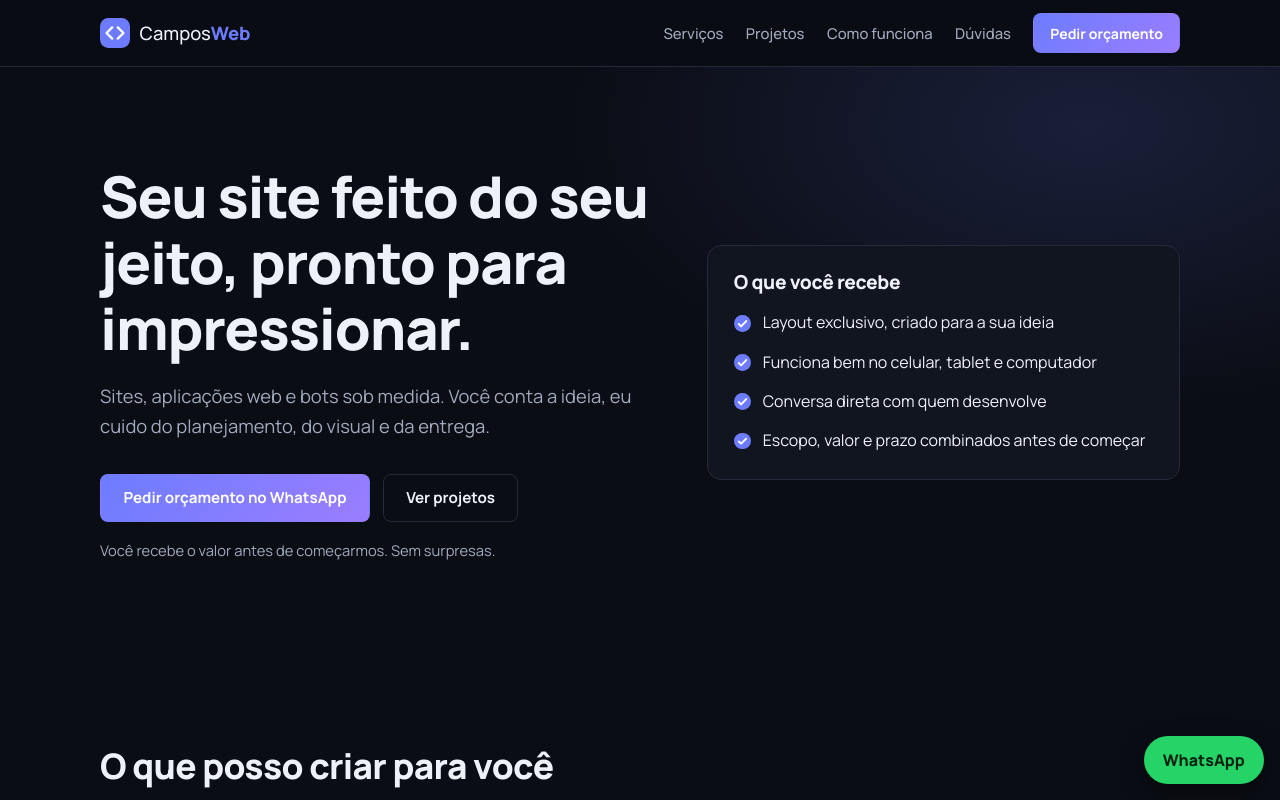
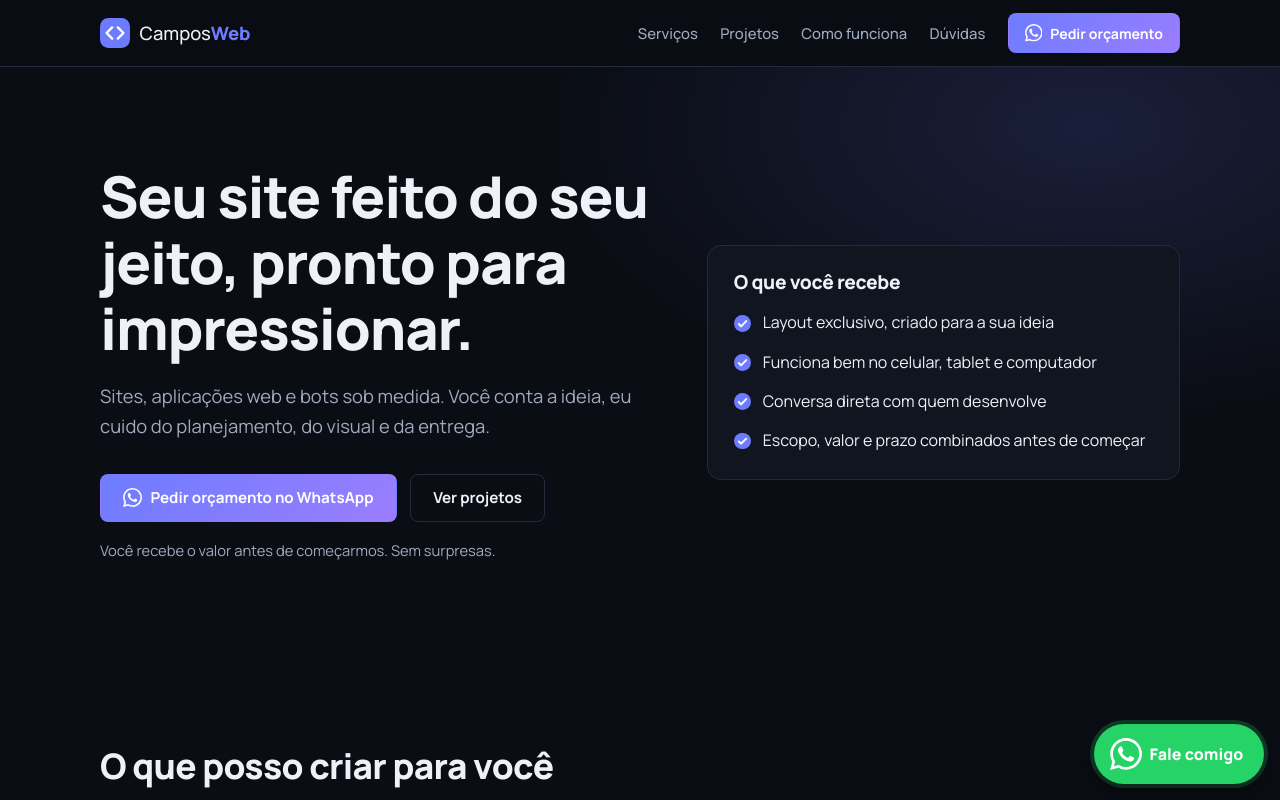
Before and after one commit to CamposEB/Portfolio, a plain HTML site: page index.html in a window 1280 px wide. Shown: the top 800 px of the page. Drawn offline with Linux system fonts and the light colour scheme.

Commit message:
Update 1

```diff
--- a/css/style.css
+++ b/css/style.css
@@ -19,6 +19,7 @@ a{color:inherit}
 .btn.primary{background:linear-gradient(135deg,var(--a),var(--a2));border-color:transparent;color:#fff}
 .btn.primary:hover{filter:brightness(1.1)}
 .btn.sm{min-height:40px;padding:.4rem 1rem;font-size:.88rem}
+.ico{width:1.25em;height:1.25em;margin-right:.5rem;flex:none}
 .link{color:var(--a);font-weight:700;text-decoration:none;cursor:pointer;margin-top:auto}
 .link:hover{text-decoration:underline}
 
@@ -79,11 +80,13 @@ footer{border-top:1px solid var(--b);padding:2rem 0 5rem}
 .foot nav a{color:var(--m);text-decoration:none;font-size:.92rem}
 .foot nav a:hover{color:var(--t)}
 
-.float-wa{position:fixed;right:16px;bottom:16px;z-index:30;display:inline-flex;align-items:center;min-height:48px;padding:.6rem 1.2rem;border-radius:99px;background:#25d366;color:#06240f;font-weight:800;text-decoration:none;box-shadow:0 8px 24px rgba(0,0,0,.4)}
+
+.float-wa{position:fixed;right:16px;bottom:16px;z-index:30;display:inline-flex;align-items:center;justify-content:center;width:60px;height:60px;border-radius:50%;background:#25d366;color:#fff;text-decoration:none;font-weight:800;box-shadow:0 8px 24px rgba(0,0,0,.45),0 0 0 4px rgba(37,211,102,.25)}
+.float-wa .ico{width:32px;height:32px;margin:0}
+.float-wa .txt{display:none}
 .float-wa:hover{filter:brightness(1.08)}
-
 @media (prefers-reduced-motion:reduce){html{scroll-behavior:auto}}
-@media (min-width:700px){.grid3{grid-template-columns:repeat(2,1fr)}.grid4{grid-template-columns:repeat(2,1fr)}}
+@media (min-width:700px){.float-wa{width:auto;padding:0 1.3rem 0 1rem;border-radius:99px}.float-wa .ico{margin-right:.5rem}.float-wa .txt{display:inline}.grid3{grid-template-columns:repeat(2,1fr)}.grid4{grid-template-columns:repeat(2,1fr)}}
 @media (min-width:900px){
 .top nav a:not(.btn){display:inline}
 .hero-grid{grid-template-columns:1.2fr 1fr}
--- a/index.html
+++ b/index.html
@@ -15,6 +15,7 @@
 <link rel="stylesheet" href="css/style.css">
 </head>
 <body>
+<svg width="0" height="0" style="position:absolute" aria-hidden="true"><symbol id="wa" viewBox="0 0 24 24"><path fill="currentColor" d="M17.472 14.382c-.297-.149-1.758-.867-2.03-.967-.273-.099-.471-.148-.67.15-.197.297-.767.966-.94 1.164-.173.199-.347.223-.644.075-.297-.15-1.255-.463-2.39-1.475-.883-.788-1.48-1.761-1.653-2.059-.173-.297-.018-.458.13-.606.134-.133.298-.347.446-.52.149-.174.198-.298.298-.497.099-.198.05-.371-.025-.52-.075-.149-.669-1.612-.916-2.207-.242-.579-.487-.5-.669-.51-.173-.008-.371-.01-.57-.01-.198 0-.52.074-.792.372-.272.297-1.04 1.016-1.04 2.479 0 1.462 1.065 2.875 1.213 3.074.149.198 2.096 3.2 5.077 4.487.709.306 1.262.489 1.694.625.712.227 1.36.195 1.871.118.571-.085 1.758-.719 2.006-1.413.248-.694.248-1.289.173-1.413-.074-.124-.272-.198-.57-.347m-5.421 7.403h-.004a9.87 9.87 0 01-5.031-1.378l-.361-.214-3.741.982.998-3.648-.235-.374a9.86 9.86 0 01-1.51-5.26c.001-5.45 4.436-9.884 9.888-9.884 2.64 0 5.122 1.03 6.988 2.898a9.825 9.825 0 012.893 6.994c-.003 5.45-4.437 9.884-9.885 9.884m8.413-18.297A11.815 11.815 0 0012.05 0C5.495 0 .16 5.335.157 11.892c0 2.096.547 4.142 1.588 5.945L.057 24l6.305-1.654a11.882 11.882 0 005.683 1.448h.005c6.554 0 11.89-5.335 11.893-11.893a11.821 11.821 0 00-3.48-8.413Z"/></symbol></svg>
 
 <header class="top">
   <div class="wrap bar">
@@ -27,7 +28,7 @@
       <a href="#projetos">Projetos</a>
       <a href="#processo">Como funciona</a>
       <a href="#faq">Dúvidas</a>
-      <a class="btn primary sm" data-wa="Olá! Vim pelo site da Campos Web e quero pedir um orçamento.">Pedir orçamento</a>
+      <a class="btn primary sm" data-wa="Olá! Vim pelo site da Campos Web e quero pedir um orçamento."><svg class="ico" aria-hidden="true"><use href="#wa"/></svg>Pedir orçamento</a>
     </nav>
   </div>
 </header>
@@ -39,7 +40,7 @@
       <h1>Seu site feito do seu jeito, pronto para impressionar.</h1>
       <p class="lead">Sites, aplicações web e bots sob medida. Você conta a ideia, eu cuido do planejamento, do visual e da entrega.</p>
       <div class="cta">
-        <a class="btn primary" data-wa="Olá! Quero criar um projeto com a Campos Web.">Pedir orçamento no WhatsApp</a>
+        <a class="btn primary" data-wa="Olá! Quero criar um projeto com a Campos Web."><svg class="ico" aria-hidden="true"><use href="#wa"/></svg>Pedir orçamento no WhatsApp</a>
         <a class="btn ghost" href="#projetos">Ver projetos</a>
       </div>
       <p class="muted hint">Você recebe o valor antes de começarmos. Sem surpresas.</p>
@@ -103,7 +104,7 @@
     <div>
       <h2>Tem uma ideia? Vamos tirar ela do papel.</h2>
       <p>Me conte o que você quer criar. Eu respondo pelo WhatsApp e você recebe o valor antes de decidir.</p>
-      <p class="spaced"><a class="btn primary" data-wa="Olá! Vim pelo site da Campos Web e quero conversar sobre um projeto.">Chamar no WhatsApp</a></p>
+      <p class="spaced"><a class="btn primary" data-wa="Olá! Vim pelo site da Campos Web e quero conversar sobre um projeto."><svg class="ico" aria-hidden="true"><use href="#wa"/></svg>Chamar no WhatsApp</a></p>
     </div>
     <form id="form" novalidate>
       <label>Seu nome<input name="nome" autocomplete="name" required><small></small></label>
@@ -118,7 +119,7 @@
         </select><small></small>
       </label>
       <label>Sua ideia<textarea name="ideia" rows="4" required minlength="10" placeholder="Conte em poucas palavras o que você quer criar"></textarea><small></small></label>
-      <button class="btn primary" type="submit">Enviar pelo WhatsApp</button>
+      <button class="btn primary" type="submit"><svg class="ico" aria-hidden="true"><use href="#wa"/></svg>Enviar pelo WhatsApp</button>
       <p id="status" class="muted" role="status">O WhatsApp abre com a mensagem pronta. Nada é salvo neste site.</p>
     </form>
   </div>
@@ -132,7 +133,7 @@
   </div>
 </footer>
 
-<a class="float-wa" data-wa="Olá! Vim pelo site da Campos Web e quero conversar sobre um projeto." aria-label="Chamar no WhatsApp">WhatsApp</a>
+<a class="float-wa" data-wa="Olá! Vim pelo site da Campos Web e quero conversar sobre um projeto." aria-label="Chamar no WhatsApp"><svg class="ico" aria-hidden="true"><use href="#wa"/></svg><span class="txt">Fale comigo</span></a>
 
 <script src="js/projects.js"></script>
 <script src="js/main.js"></script>
```
